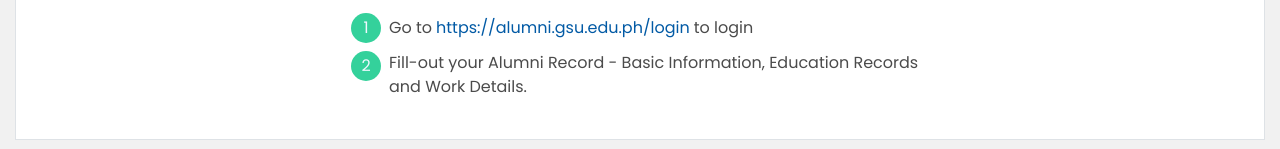
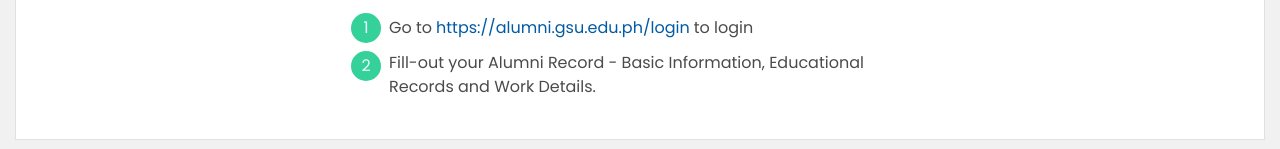
Before and after one commit to gsu-edu-ph-mis/alumni, a website: page data/src/view/admin/registration/preview.html in a window 1280 px wide. Shown: the part 305-454 px from the top of the page. Drawn offline with nearby package versions, Linux system fonts and the light colour scheme; files that its build step writes are made by us from their sources.

Commit message:
Updated the admin/alumni-records/preview

```diff
--- a/data/src/view/admin/registration/preview.html
+++ b/data/src/view/admin/registration/preview.html
@@ -44,7 +44,7 @@
                     </div>
                     <div class="d-flex mb-2">
                         <div class="mr-2 round-nums list-badge-round-xs">2</div>
-                        <div class="v-align-center">Fill-out your Alumni Record - Basic Information, Education Records and Work Details.</div>
+                        <div class="v-align-center">Fill-out your Alumni Record - Basic Information, Educational Records and Work Details.</div>
                     </div>
                 </div>
             </div>
```
